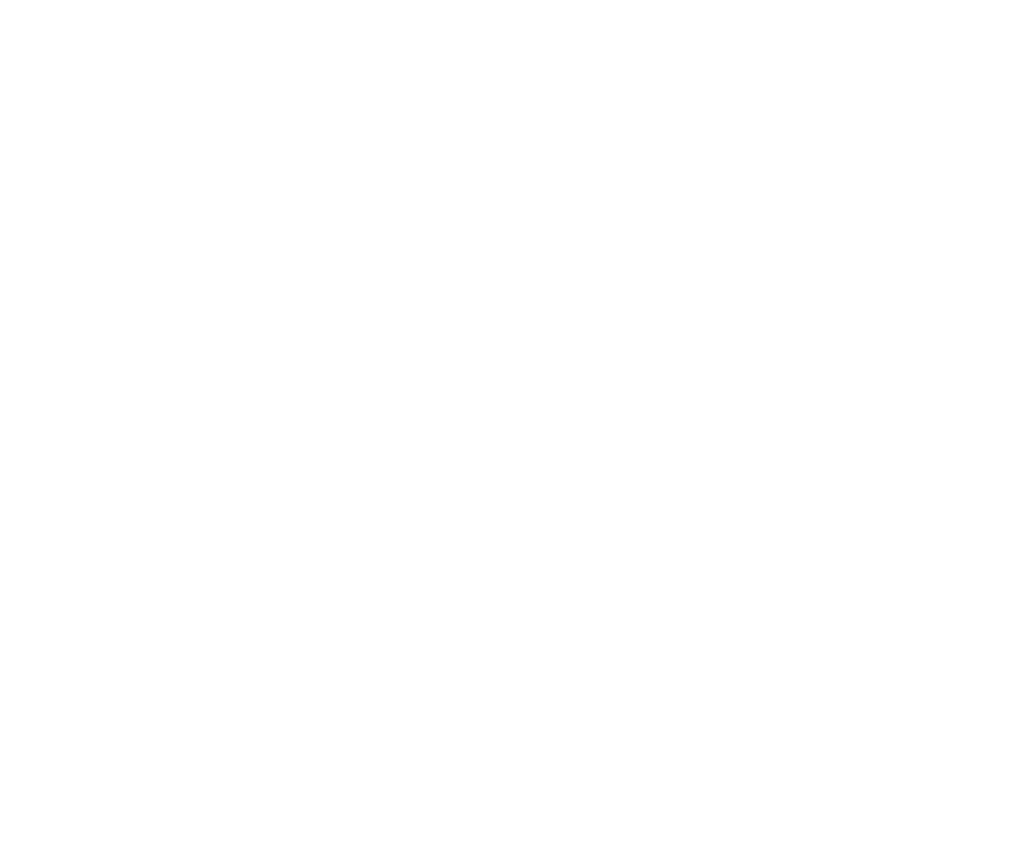
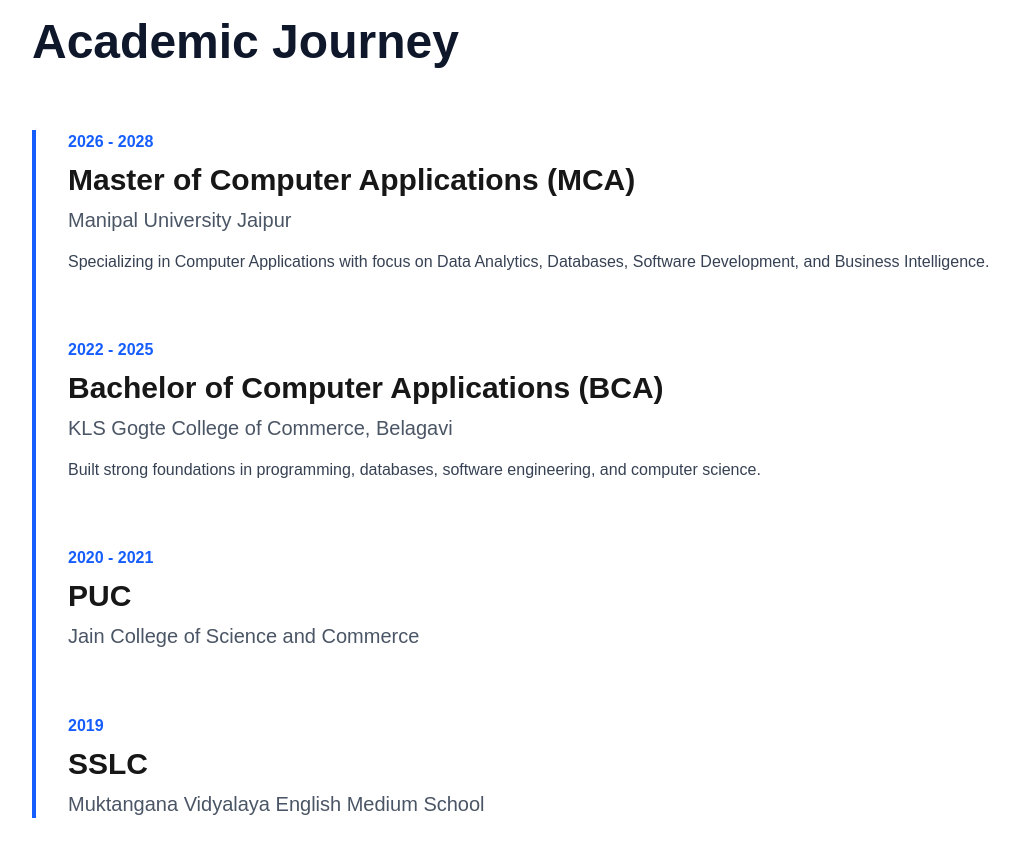
Before and after one commit to Preeti-Kuldeep/preeti-portfolio, a Next.js app: page / in a window 1280 px wide. Shown: the part 4800-5656 px from the top of the page, without its empty margins (32-1048 px from the left). Before the commit the page ends 4682 px from the top, so only its background shows below. Built offline with nearby package versions, Linux system fonts and the light colour scheme.

Commit message:
Added education timeline section

```diff
--- a/app/page.tsx
+++ b/app/page.tsx
@@ -436,6 +436,91 @@
 
   </div>
 </section>
+{/* Education Section */}
+<section className="py-24 px-10 bg-white">
+  <div className="max-w-6xl mx-auto">
+
+    <p className="text-blue-600 font-medium">
+      Education
+    </p>
+
+    <h2 className="text-5xl font-bold text-slate-900 mt-4">
+      Academic Journey
+    </h2>
+
+    <div className="mt-16 border-l-4 border-blue-600 pl-8">
+
+      <div className="mb-16">
+        <p className="text-blue-600 font-semibold">
+          2026 - 2028
+        </p>
+
+        <h3 className="text-3xl font-bold mt-2">
+          Master of Computer Applications (MCA)
+        </h3>
+
+        <p className="text-xl text-gray-600 mt-2">
+          Manipal University Jaipur
+        </p>
+
+        <p className="mt-4 text-gray-700">
+          Specializing in Computer Applications with
+          focus on Data Analytics, Databases,
+          Software Development, and Business Intelligence.
+        </p>
+      </div>
+
+      <div className="mb-16">
+        <p className="text-blue-600 font-semibold">
+          2022 - 2025
+        </p>
+
+        <h3 className="text-3xl font-bold mt-2">
+          Bachelor of Computer Applications (BCA)
+        </h3>
+
+        <p className="text-xl text-gray-600 mt-2">
+          KLS Gogte College of Commerce, Belagavi
+        </p>
+
+        <p className="mt-4 text-gray-700">
+          Built strong foundations in programming,
+          databases, software engineering, and computer science.
+        </p>
+      </div>
+
+      <div className="mb-16">
+        <p className="text-blue-600 font-semibold">
+          2020 - 2021
+        </p>
+
+        <h3 className="text-3xl font-bold mt-2">
+          PUC
+        </h3>
+
+        <p className="text-xl text-gray-600 mt-2">
+          Jain College of Science and Commerce
+        </p>
+      </div>
+
+      <div>
+        <p className="text-blue-600 font-semibold">
+          2019
+        </p>
+
+        <h3 className="text-3xl font-bold mt-2">
+          SSLC
+        </h3>
+
+        <p className="text-xl text-gray-600 mt-2">
+          Muktangana Vidyalaya English Medium School
+        </p>
+      </div>
+
+    </div>
+
+  </div>
+</section>
     </main>
   );
 }
```
